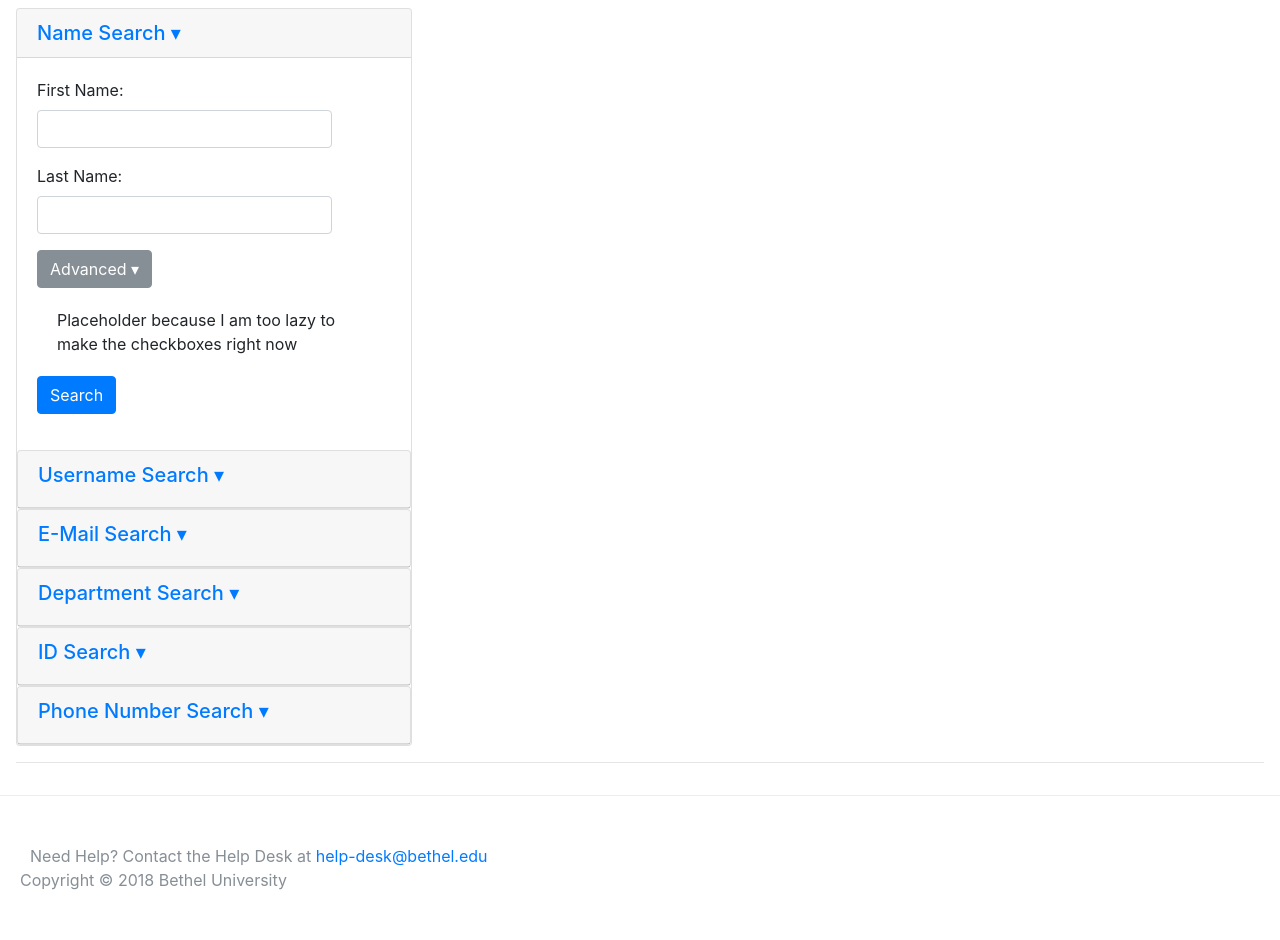
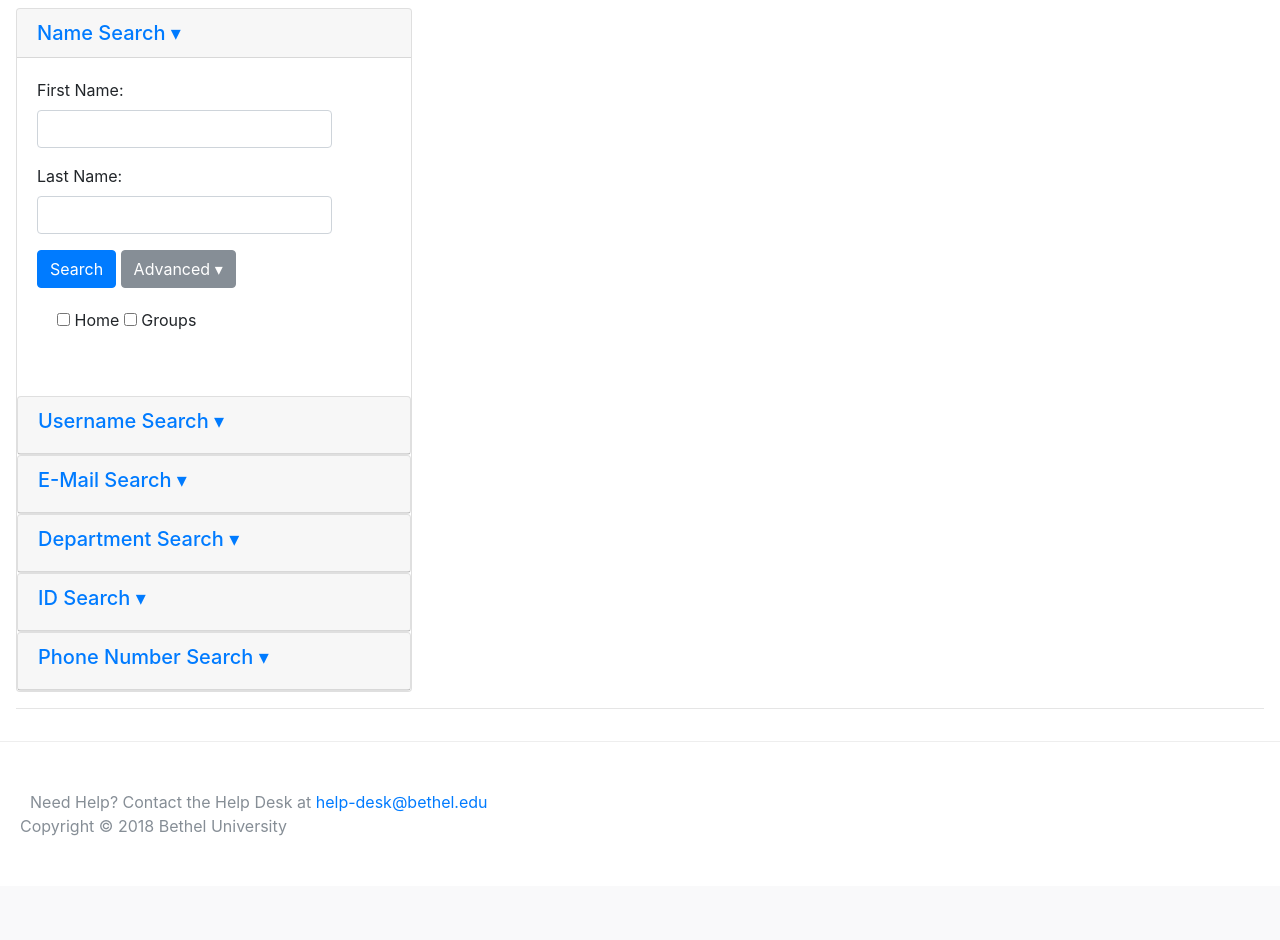
Before and after one commit to betheluniversity/directory, a Flask app: template app/templates/index.html in a window 1280 px wide, after a click that opens the changed part. Shown: the part 68-1008 px from the top of the page. After the commit the page ends 904 px from the top, so only its background shows below. Run offline with Flask 2, Linux system fonts and the light colour scheme; the template is opened without the code that fills it, so the values that code supplies are empty; parts of the project's set-up code (start-up, migrations or seed data) failed here and were passed over; some libraries are stand-ins or nearby versions.

Commit message:
added a couple checkboxes to test design

```diff
--- a/app/templates/index.html
+++ b/app/templates/index.html
@@ -28,14 +28,18 @@
                             </div>
 
                             <div class="form-group">
+                                <button type="submit" class="btn btn-primary">Search</button>
                                 <a class="collapsed btn btn-secondary" data-toggle="collapse" data-parent="accordion" href="#collapseTwo"
                                    aria-expanded="false" aria-controls="collapseTwo"> Advanced &#9662;</a>
                                 <div id="collapseTwo" class="collapse" role="tabpanel" aria-labelledby="headingTwo">
                                     <div class="card-body">
-                                        Placeholder because I am too lazy to make the checkboxes right now
+                                        <input type="checkbox" id="home" name="advanced" value="home"/>
+                                        <label for="home">Home</label>
+
+                                        <input type="checkbox" id="group" name="advanced" value="group"/>
+                                        <label for="group">Groups</label>
                                     </div>
                                 </div>
-                                <button type="submit" class="btn btn-primary">Search</button>
                             </div>
                         </form>
                     </div>
@@ -196,7 +200,9 @@
             </div>
         </div>
     </div>
-        {% block results %}
-        {% endblock %}
+<div>
+    {% block results %}
+    {% endblock %}
+</div>
     <hr>
 {% endblock %}
```
Also changed, not shown: app/views/home.py (line endings or trailing spaces).
